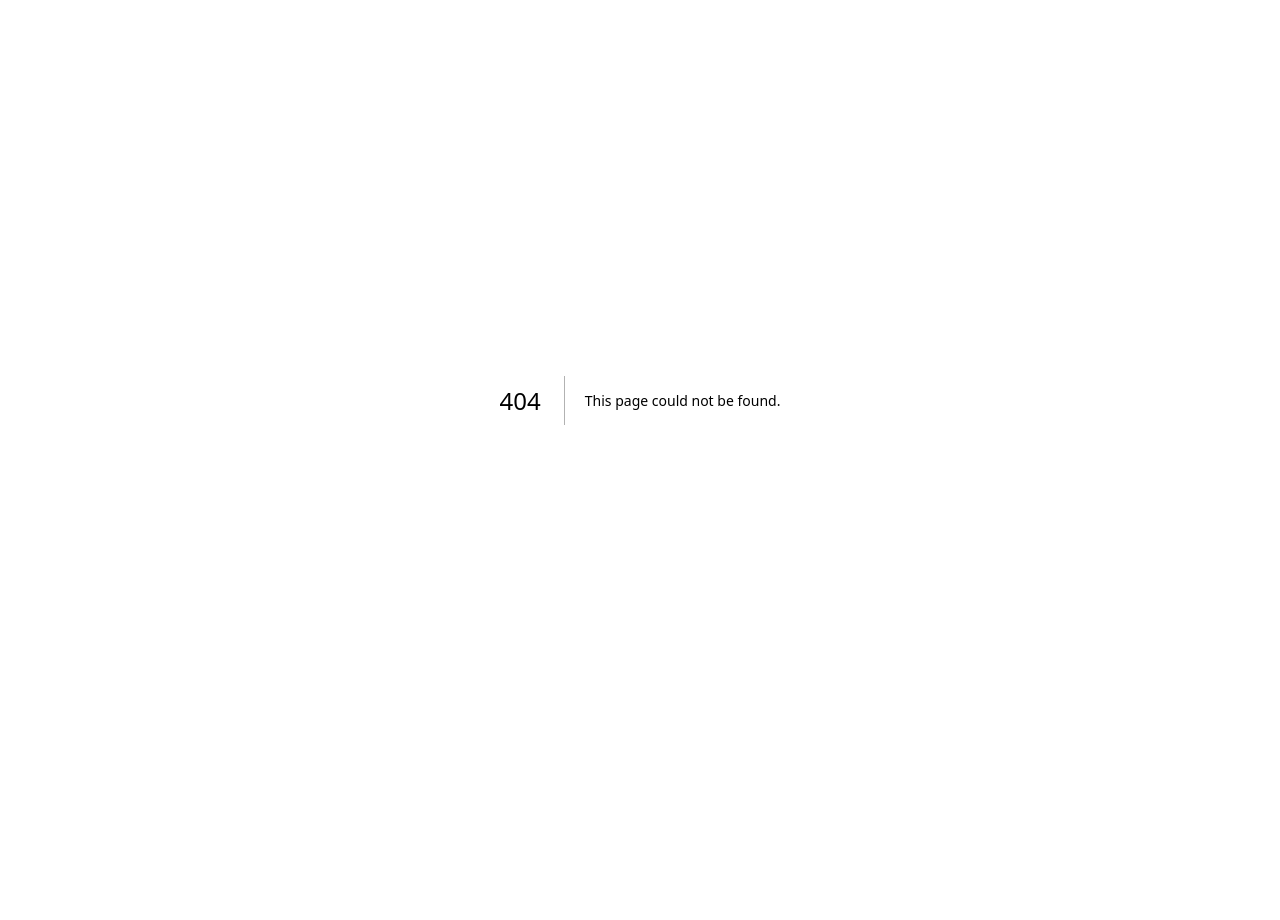
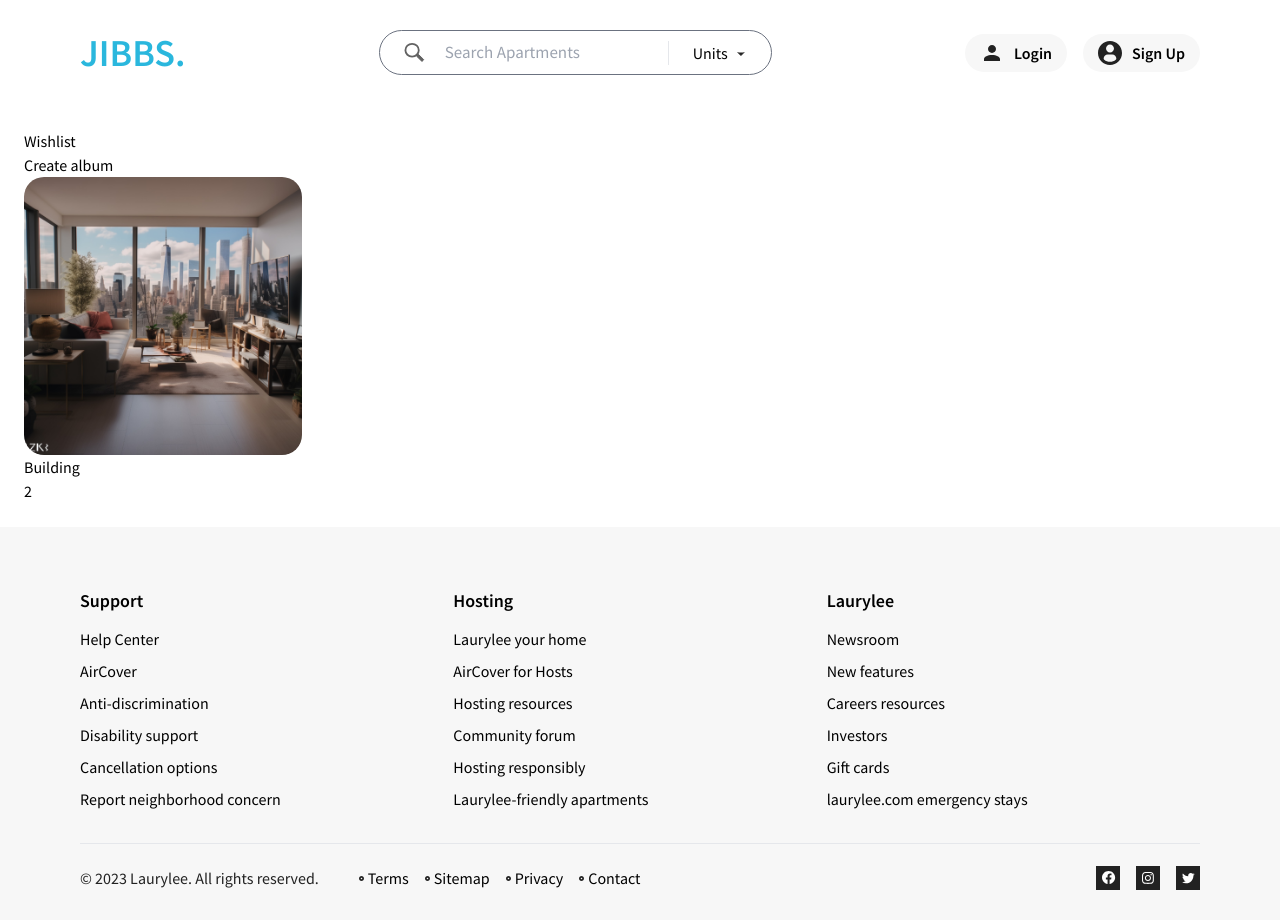
Before and after one commit to shariful10/jiibs, a Next.js app: page /wishlists in a window 1280 px wide. Before the commit this address had no page. Before the commit the page ends 800 px from the top, so only its background shows below. Built offline with nearby package versions, Linux system fonts and the light colour scheme.

Commit message:
added wishlist page

```diff
--- a/src/Components/Regular/ApartmentCard/ApartmentCard.jsx
+++ b/src/Components/Regular/ApartmentCard/ApartmentCard.jsx
@@ -2,8 +2,17 @@ import heartButton from "@/assets/images/heart-button.svg";
 import Image from "next/image";
 import Link from "next/link";
 
-const ApartmentCard = ({ apartment = {} }) => {
+const ApartmentCard = ({ apartment = {}, modal, setModal }) => {
   // const { location, price, image, title, bed, bath, squareFit } = apartment;
+  const handleModal = (modalValue, modalLabel) => {
+    setModal({
+      ...modal,
+      isModalOpen: !modal?.isModalOpen,
+      modalType: modalValue,
+      isMobileModal: false,
+      modalLabel: modalLabel,
+    });
+  };
 
   return (
     <div>
@@ -15,7 +24,10 @@ const ApartmentCard = ({ apartment = {} }) => {
               src={apartment?.image}
               alt="Room"
             />
-            <div className=" absolute top-3 right-3">
+            <div
+              className=" absolute top-3 right-3"
+              onClick={() => handleModal("wishlist", "Create wishlist")}
+            >
               <Image src={heartButton} alt="Heart button" />
             </div>
           </div>
--- a/src/Components/Regular/Modal/Modal.jsx
+++ b/src/Components/Regular/Modal/Modal.jsx
@@ -9,7 +9,7 @@ const Modal = ({
   topRightContent,
 }) => {
   const desktopModalContent = (
-    <div className="relative mb-0 md:my-[100px] mx-auto flex justify-center">
+    <div className="hidden sm:flex relative mb-0 md:my-[100px] mx-auto justify-center">
       <div
         className="max-w-[740px] w-full h-fit rounded-none md:rounded-[32px] bg-white overflow-hidden"
         onClick={(e) => e.stopPropagation()}
@@ -61,7 +61,7 @@ const Modal = ({
           </svg>
         </span>
       </div>
-      {isMobileModal && <div className="">{children}</div>}
+      {children}
     </div>
   );
 
@@ -73,7 +73,8 @@ const Modal = ({
           onClick={onClose}
         >
           {/* Modal content  */}
-          {isMobileModal ? mobileModalContent : desktopModalContent}
+          {desktopModalContent}
+          {isMobileModal && mobileModalContent}
         </div>
       )}
     </>
--- /dev/null
+++ b/src/Components/wishlist/AddAlbum.jsx
@@ -0,0 +1,34 @@
+import React from "react";
+
+export default function AddAlbum() {
+  return (
+    <div className="p-6">
+      <div className="flex flex-col gap-3">
+        <div className="w-full rounded-xl border border-[#E4E4E4] flex flex-col px-4 py-2">
+          <label htmlFor="minimumPrice" className="font-normal text-xs">
+            Minimum
+          </label>
+          <div className="flex gap-1">
+            <span>$</span>
+            <input
+              type="number"
+              id="priceRange"
+              placeholder=""
+              className="w-full outline-none border-non bg-transparent text-blackText leading-[22px] font-normal"
+              // value={filters?.maxPrice}
+              // onChange={(e) =>
+              //   setFilter({ ...filters, maxPrice: e.target.value })
+              // }
+            />
+          </div>
+        </div>
+        <span>18/53 characters</span>
+      </div>
+      <div className="flex justify-center w-full mt-5">
+        <button className="w-full font-semibold text-base leading-5 bg-primary py-4 px-8 outline-none border-none rounded-md text-white text-center">
+          Create & Add
+        </button>
+      </div>
+    </div>
+  );
+}
--- /dev/null
+++ b/src/Components/wishlist/NotLogin.jsx
@@ -0,0 +1,15 @@
+import React from "react";
+
+export default function NotLogin() {
+  return (
+    <div>
+      <div>
+        <h3>Log in to view your wishlists</h3>
+        <p>You can create, view, or edit wishlist once you're logged in</p>
+      </div>
+      <button className="font-semibold text-base leading-5 bg-primary py-4 px-8 outline-none border-none rounded-md text-white text-center">
+        Login
+      </button>
+    </div>
+  );
+}
--- a/src/app/(root)/page.jsx
+++ b/src/app/(root)/page.jsx
@@ -41,6 +41,8 @@ const Home = () => {
     modalContent = <LifeStyle />;
   } else if (modal?.modalType === "filtering") {
     modalContent = <Filter />;
+  } else if (modal?.modalType === "wishlist") {
+    modalContent = <Filter />;
   }
   const handleCloseModal = () => {
     setModal({ ...modal, isModalOpen: !modal?.isModalOpen });
@@ -55,7 +57,12 @@ const Home = () => {
 
       <div className="pt-12 pb-20 grid grid-cols-1 sm:grid-cols-2 md:grid-cols-3 lg:grid-cols-4 gap-10 p-5 md:p-0">
         {apartments.map((apartment, index) => (
-          <ApartmentCard key={index} apartment={apartment} />
+          <ApartmentCard
+            key={index}
+            apartment={apartment}
+            modal={modal}
+            setModal={setModal}
+          />
         ))}
       </div>
       {/* Modal  */}
--- /dev/null
+++ b/src/app/(root)/wishlists/page.jsx
@@ -0,0 +1,78 @@
+"use client";
+
+import React, { useState } from "react";
+import Modal from "@/Components/Regular/Modal/Modal";
+import AddAlbum from "@/Components/wishlist/AddAlbum";
+import NotLogin from "@/Components/wishlist/NotLogin";
+import midtown from "@/assets/images/apartment/Midtown-East.png";
+import lauren from "@/assets/images/apartment/lauren.png";
+import Image from "next/image";
+
+export default function page() {
+  const [modal, setModal] = useState({
+    isModalOpen: false,
+    modalType: "",
+    isMobileModal: false,
+    modalLabel: "",
+  });
+  const isLogin = false;
+
+  // setting modal content
+  let modalContent;
+
+  if (modal?.modalType === "album") {
+    modalContent = <AddAlbum />;
+  }
+
+  const handleModal = (modalValue, modalLabel) => {
+    setModal({
+      ...modal,
+      isModalOpen: !modal?.isModalOpen,
+      modalType: modalValue,
+      isMobileModal: true,
+      modalLabel: modalLabel,
+    });
+  };
+
+  const handleCloseModal = () => {
+    setModal({ ...modal, isModalOpen: !modal?.isModalOpen });
+  };
+
+  return (
+    <div className="p-6">
+      <h1>Wishlist</h1>
+      {isLogin ? (
+        <NotLogin />
+      ) : (
+        <>
+          <button onClick={() => handleModal("album", "Create album")}>
+            Create album
+          </button>
+          <div className="pt-12 pb-20 grid grid-cols-1 sm:grid-cols-2 md:grid-cols-3 lg:grid-cols-4 gap-10 p-5 md:p-0">
+            <div>
+              <div className="aspect-square w-full relative overflow-hidden rounded-[20px]">
+                <Image
+                  className="object-cover h-full w-full group-hover:scale-110 duration-300"
+                  src={midtown}
+                  alt="Room"
+                />
+              </div>
+              <h4>Building</h4>
+              <span>2</span>
+            </div>
+          </div>
+          {modal?.isModalOpen && (
+            <Modal
+              isOpen={modal?.isModalOpen}
+              onClose={handleCloseModal}
+              name={modal?.modalLabel}
+              isMobileModal={modal?.isMobileModal}
+            >
+              {modalContent}
+            </Modal>
+          )}
+        </>
+      )}
+    </div>
+  );
+}
```
